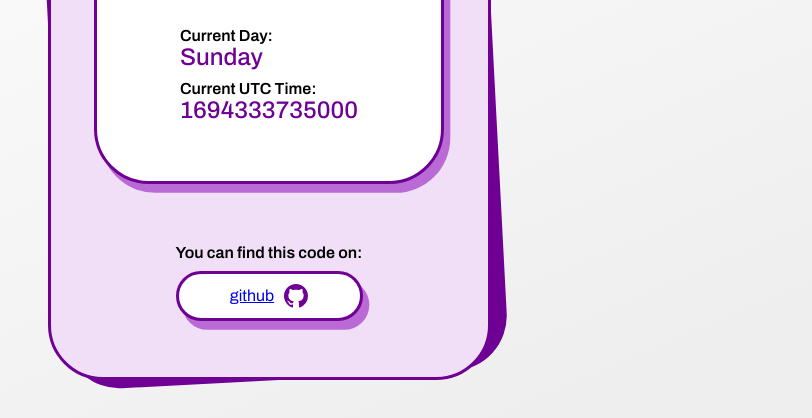
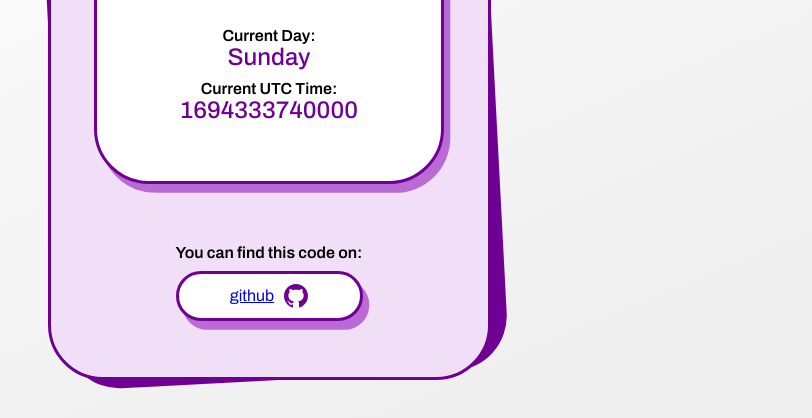
Before and after one commit to tanthehack/hng_stage_one, a plain HTML site: page index.html in a window 1280 px wide. Shown: the part 382-800 px from the top of the page, without its empty margins (371-1183 px from the left). Drawn offline with Linux system fonts and the light colour scheme.

Commit message:
fix: time update

```diff
--- a/script.js
+++ b/script.js
@@ -1,8 +1,13 @@
 const dayDiv = document.getElementById("currentDay");
 const timeDiv = document.getElementById("currentTime");
 
-let date = new Date();
-let currentDay = date.getDay();
 
-dayDiv.textContent = currentDay === 0 ? "Sunday" : currentDay === 1 ? "Monday" : currentDay === 2 ? "Tuesday" : currentDay === 3 ? "Wednesday" : currentDay === 4 ? "Thursday" : currentDay === 5 ? "Friday" : "Saturday";
-timeDiv.textContent = date.getTime();
+
+setInterval(setDate, 1);
+
+function setDate() {
+    let date = new Date();
+    let currentDay = date.getDay();
+    dayDiv.textContent = currentDay === 0 ? "Sunday" : currentDay === 1 ? "Monday" : currentDay === 2 ? "Tuesday" : currentDay === 3 ? "Wednesday" : currentDay === 4 ? "Thursday" : currentDay === 5 ? "Friday" : "Saturday";
+    timeDiv.textContent = date.getTime();
+}
--- a/styles.css
+++ b/styles.css
@@ -114,6 +114,14 @@ body {
     text-align: center;
 }
 
+.card-content .text {
+    display: flex;
+    flex-direction: column;
+    align-items: center;
+    justify-content: center;
+    width: 100%;
+}
+
 .card-content .text p {
     font-weight: 600;
     padding-top: 10px;
```
